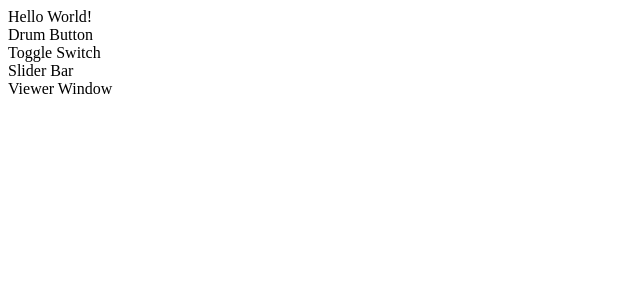
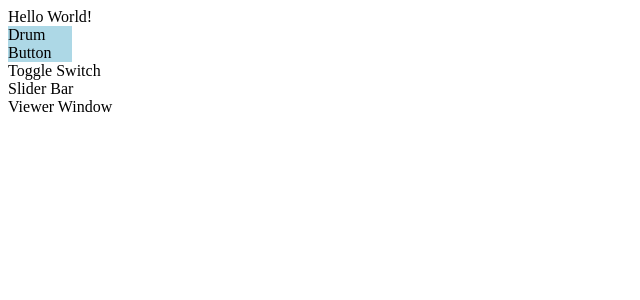
Before and after one commit to Dallen43/FCC-Drum-Machine, a React (Create React App) app: page / in a window 1280 px wide. Shown: the top 300 px of the page, without its empty margins (0-640 px from the left). Built offline with nearby package versions, Linux system fonts and the light colour scheme.

Commit message:
components updated

```diff
--- a/src/App.js
+++ b/src/App.js
@@ -1,5 +1,5 @@
 import React from "react";
-import DrumButton from "./components/DrumButton";
+import DrumPad from "./components/drumpad/DrumPad";
 import Toggle from "./components/Toggle";
 import Slider from "./components/Slider";
 import Viewer from "./components/Viewer";
@@ -9,7 +9,7 @@ const App = () => {
   return (
     <div>
       Hello World!
-      <DrumButton />
+      <DrumPad />
       <Toggle />
       <Slider />
       <Viewer />
--- /dev/null
+++ b/src/components/drumpad/DrumButton.css
@@ -0,0 +1,6 @@
+.drum-button {
+    background-color: lightblue;
+    max-width: 5vw;
+    max-height: 5vw;
+
+}
--- a/src/components/DrumButton.js
+++ b/src/components/drumpad/DrumButton.js
@@ -1,7 +1,9 @@
 import React from "react";
 
+import "./DrumButton.css"
+
 const DrumButton = () => {
-  return <div>Drum Button</div>;
+  return <div className="drum-button">Drum Button</div>;
 };
 
 export default DrumButton;
--- /dev/null
+++ b/src/components/drumpad/DrumPad.js
@@ -0,0 +1,12 @@
+import React from 'react'
+import DrumButton from './DrumButton'
+
+const DrumPad = () => {
+    return (
+        <div>
+            <DrumButton />
+        </div>
+    )
+}
+
+export default DrumPad
```
